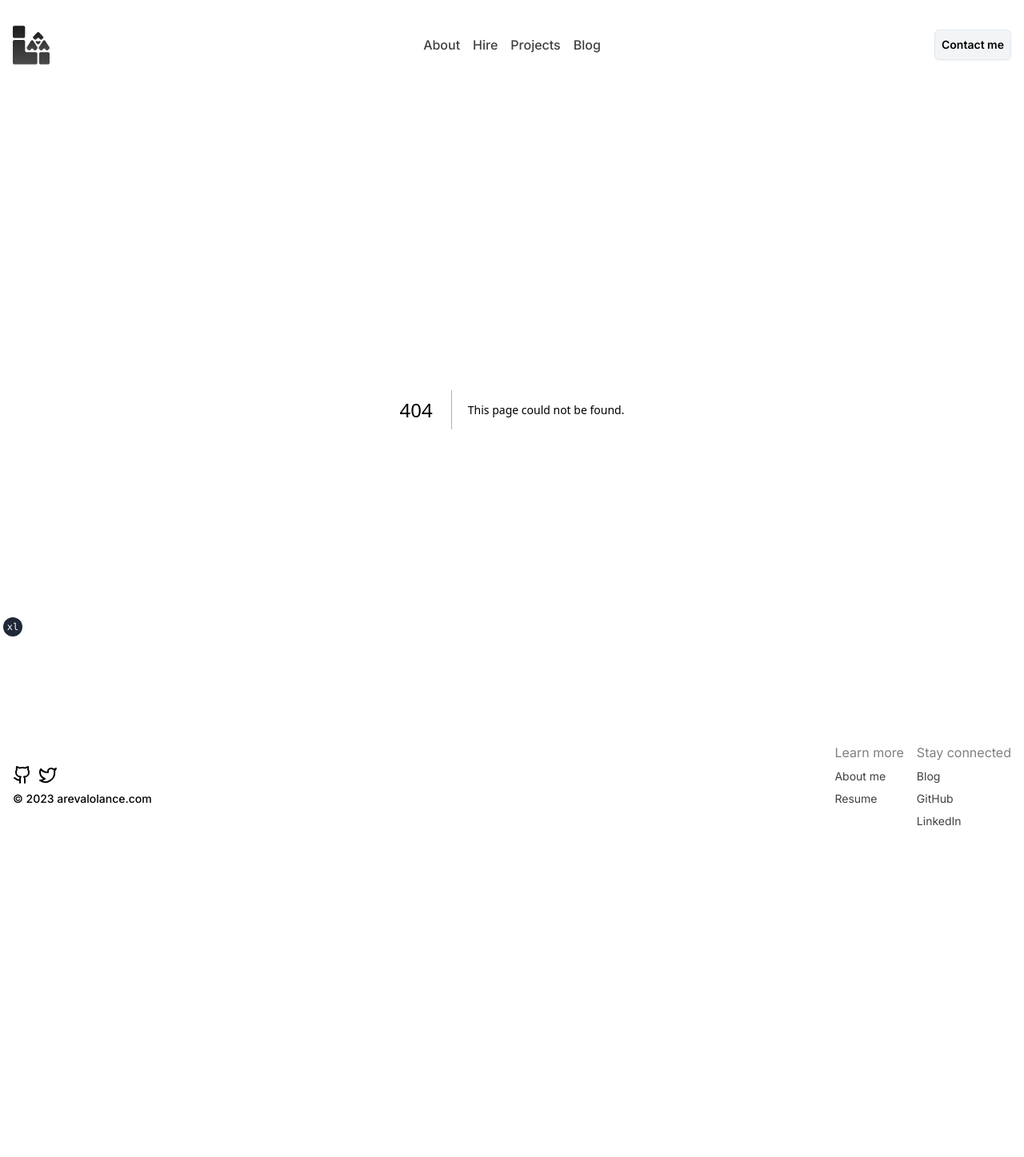
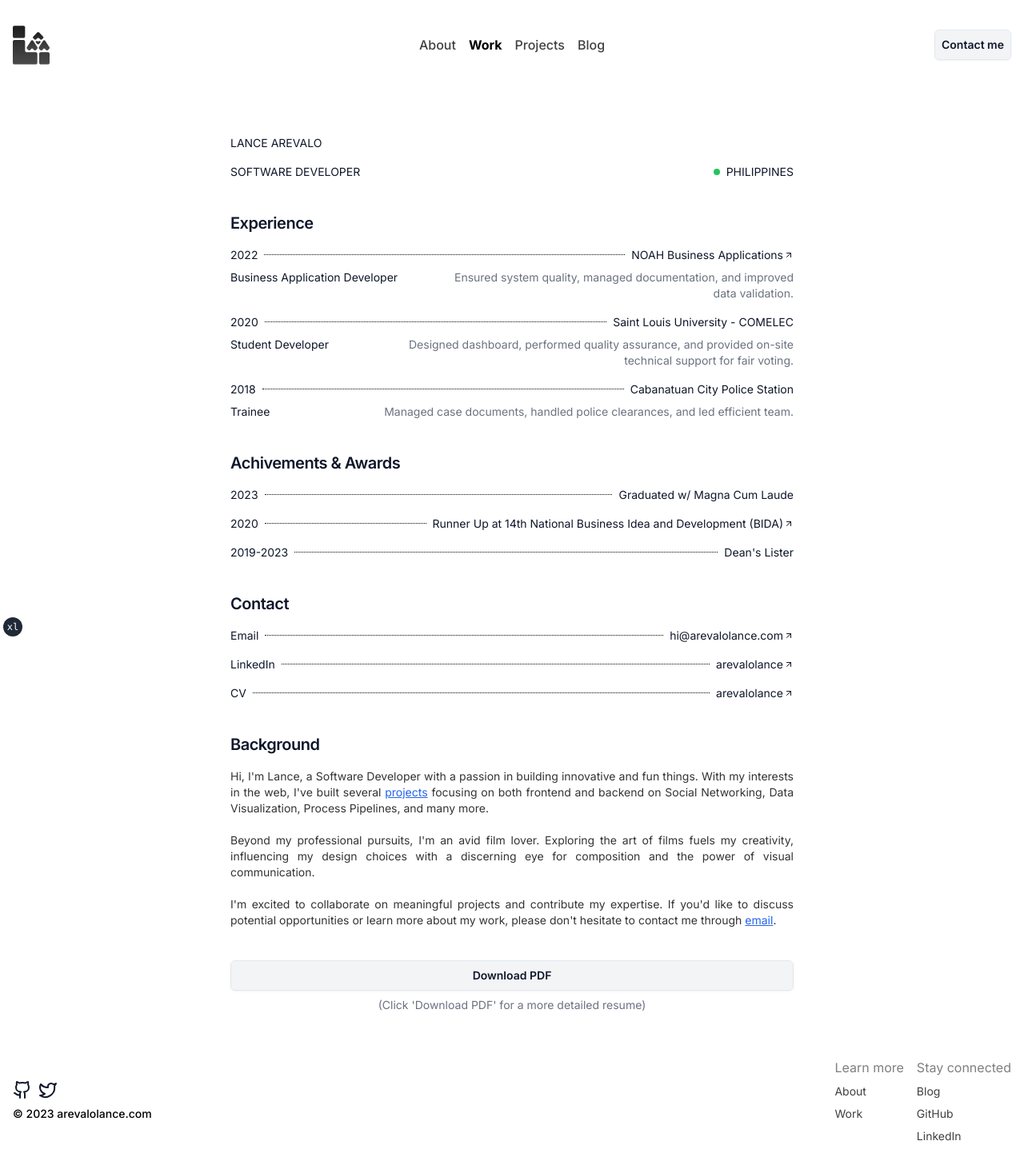
Before and after one commit to arevalolance/dotcom, a Next.js app: page /work in a window 1280 px wide. Before the commit this address had no page. Shown: the whole page at 80% size. Before the commit the page ends 1053 px from the top, so only its background shows below. Built offline with nearby package versions, Linux system fonts and the light colour scheme.

Commit message:
fix: links

```diff
--- a/app/about/page.tsx
+++ b/app/about/page.tsx
@@ -27,8 +27,8 @@ export default async function About() {
         <p>
           I like to build fun projects. On my free time, I like to read and
           watch movies. If you want to learn more about my skills you can visit{" "}
-          <Link className="text-blue-500 underline" href={"/hire"}>
-            /hire
+          <Link className="text-blue-500 underline" href={"/work"}>
+            /work
           </Link>{" "}
           or{" "}
           <Link className="text-blue-500 underline" href={"/projects"}>
--- a/app/hire/page.tsx
+++ b/app/work/page.tsx
@@ -1,18 +1,19 @@
+import { Metadata } from "next"
 import Link from "next/link"
 import { useRouter } from "next/navigation"
 
 import { Resume, resume } from "@/types/resume"
-import { Metadata } from "next"
+import DownloadResume from "@/components/download-resume"
 import JobSection from "@/components/job-section"
 import SectionHeading from "@/components/section-heading"
-import DownloadResume from "@/components/download-resume"
 
 export const metadata: Metadata = {
-  title: "Hire",
-  description: "Know more about my skills and how we can work together to build something amazing."
+  title: "work",
+  description:
+    "Know more about my skills and how we can work together to build something amazing.",
 }
 
-export default async function Resume() {
+export default async function Work() {
   return (
     <main className="container mx-auto my-14 text-sm lg:w-10/12 xl:w-[60%] 2xl:w-1/2">
       <div className="flex flex-col gap-10">
@@ -39,7 +40,6 @@ export default async function Resume() {
           ))}
         </div>
 
-
         <div className="flex flex-col gap-4">
           <h4 className="scroll-m-20 text-xl font-semibold tracking-tight">
             Achivements & Awards
@@ -50,15 +50,13 @@ export default async function Resume() {
           />
           <SectionHeading
             left={"2020"}
-            right={"Runner Up at 14th National Business Idea and Development (BIDA)"}
+            right={
+              "Runner Up at 14th National Business Idea and Development (BIDA)"
+            }
             link={"https://www.philippinechamber.com/"}
           />
-          <SectionHeading
-            left={"2019-2023"}
-            right={"Dean's Lister"}
-          />
+          <SectionHeading left={"2019-2023"} right={"Dean's Lister"} />
         </div>
-
 
         <div className="flex flex-col gap-4">
           <h4 className="scroll-m-20 text-xl font-semibold tracking-tight">
@@ -86,19 +84,41 @@ export default async function Resume() {
             Background
           </h4>
           <p className="group text-justify text-black/80">
-            Hi, I&apos;m Lance, a Software Developer with a passion in building innovative and fun things. With my interests in the web, I&apos;ve built several <Link className="text-blue-600 underline" href={"/projects"}>projects</Link> focusing on both frontend and backend on Social Networking, Data Visualization, Process Pipelines, and many more.
+            Hi, I&apos;m Lance, a Software Developer with a passion in building
+            innovative and fun things. With my interests in the web, I&apos;ve
+            built several{" "}
+            <Link className="text-blue-600 underline" href={"/projects"}>
+              projects
+            </Link>{" "}
+            focusing on both frontend and backend on Social Networking, Data
+            Visualization, Process Pipelines, and many more.
             <br />
             <br />
-            Beyond my professional pursuits, I&apos;m an avid film lover. Exploring the art of films fuels my creativity, influencing my design choices with a discerning eye for composition and the power of visual communication.
+            Beyond my professional pursuits, I&apos;m an avid film lover.
+            Exploring the art of films fuels my creativity, influencing my
+            design choices with a discerning eye for composition and the power
+            of visual communication.
             <br />
             <br />
-            I&apos;m excited to collaborate on meaningful projects and contribute my expertise. If you&apos;d like to discuss potential opportunities or learn more about my work, please don&apos;t hesitate to contact me through <Link className="text-blue-600 underline" href={"mailto:lancearevalo2000@gmail.com"}>email</Link>.
+            I&apos;m excited to collaborate on meaningful projects and
+            contribute my expertise. If you&apos;d like to discuss potential
+            opportunities or learn more about my work, please don&apos;t
+            hesitate to contact me through{" "}
+            <Link
+              className="text-blue-600 underline"
+              href={"mailto:lancearevalo2000@gmail.com"}
+            >
+              email
+            </Link>
+            .
           </p>
         </div>
 
         <div className="flex flex-col gap-2">
           <DownloadResume />
-          <span className="text-center text-gray-500">(Click &apos;Download PDF&apos; for a more detailed resume)</span>
+          <span className="text-center text-gray-500">
+            (Click &apos;Download PDF&apos; for a more detailed resume)
+          </span>
         </div>
       </div>
     </main>
--- a/components/footer.tsx
+++ b/components/footer.tsx
@@ -4,13 +4,15 @@ import { Github, Twitter } from "lucide-react"
 interface FooterItem {
   link: string
   title: string
+  pop?: boolean
 }
 
-function FooterItem({ link, title }: FooterItem) {
+function FooterItem({ link, title, pop }: FooterItem) {
   return (
     <Link
       className="text-sm text-[#404040] hover:text-black hover:underline"
       href={link}
+      target={pop ? "_blank" : ""}
     >
       {title}
     </Link>
@@ -33,8 +35,8 @@ export function Footer() {
       <div className="flex flex-row gap-4">
         <div className="flex flex-col gap-y-2">
           <span className="text-black/50">Learn more</span>
-          <FooterItem link={"/about"} title={"About me"} />
-          <FooterItem link={"/resume"} title={"Resume"} />
+          <FooterItem link={"/about"} title={"About"} />
+          <FooterItem link={"/work"} title={"Work"} />
         </div>
         <div className="flex flex-col gap-y-2">
           <span className="text-black/50">Stay connected</span>
@@ -42,10 +44,12 @@ export function Footer() {
           <FooterItem
             link={"https://github.com/arevalolance"}
             title={"GitHub"}
+            pop={true}
           />
           <FooterItem
             link={"https://linkedin.com/in/arevalolance"}
             title={"LinkedIn"}
+            pop={true}
           />
         </div>
       </div>
--- a/types/site-config.ts
+++ b/types/site-config.ts
@@ -9,8 +9,8 @@ export const siteConfig = {
       href: "/about",
     },
     {
-      title: "Hire",
-      href: "/hire",
+      title: "Work",
+      href: "/work",
     },
     {
       title: "Projects",
```
